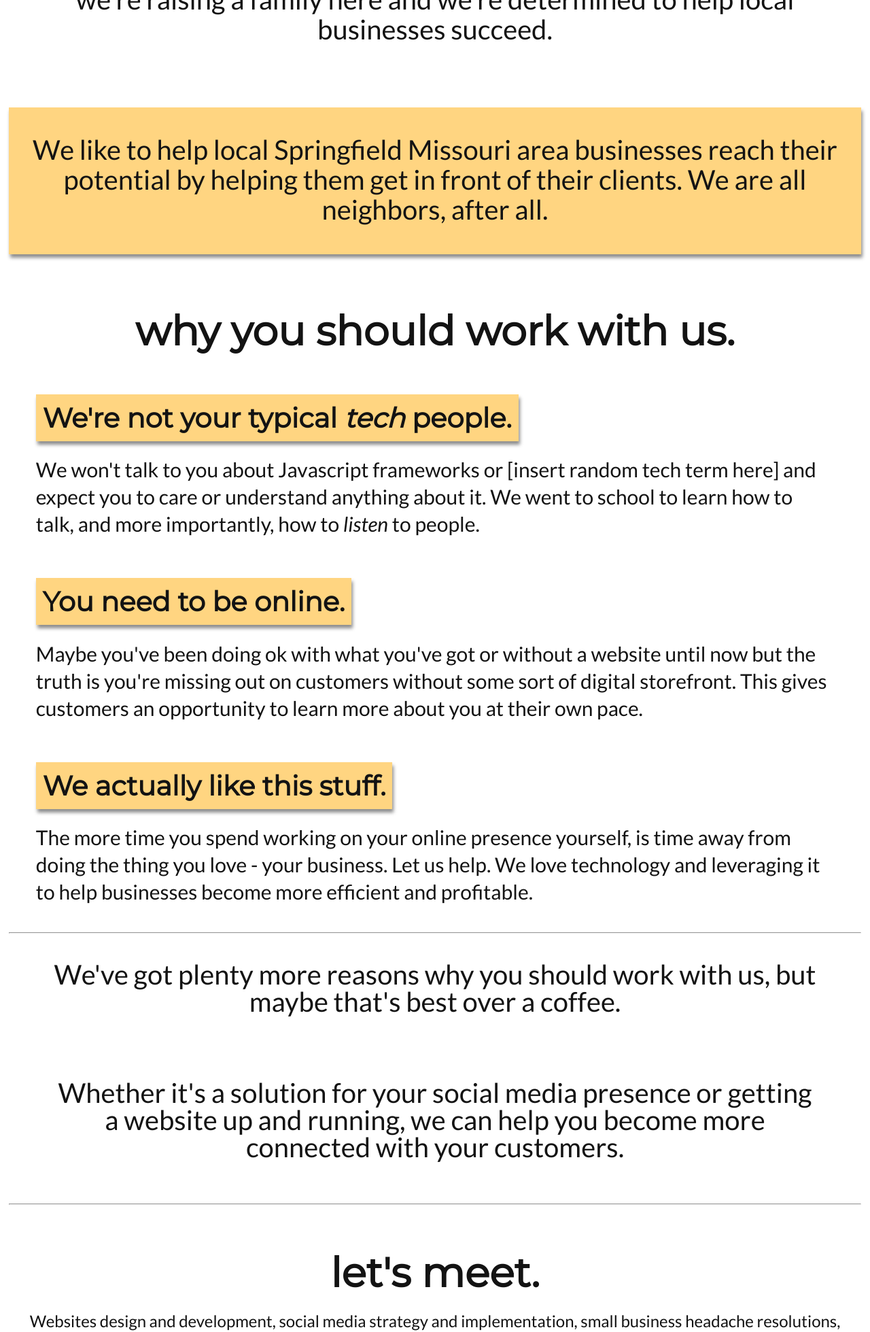
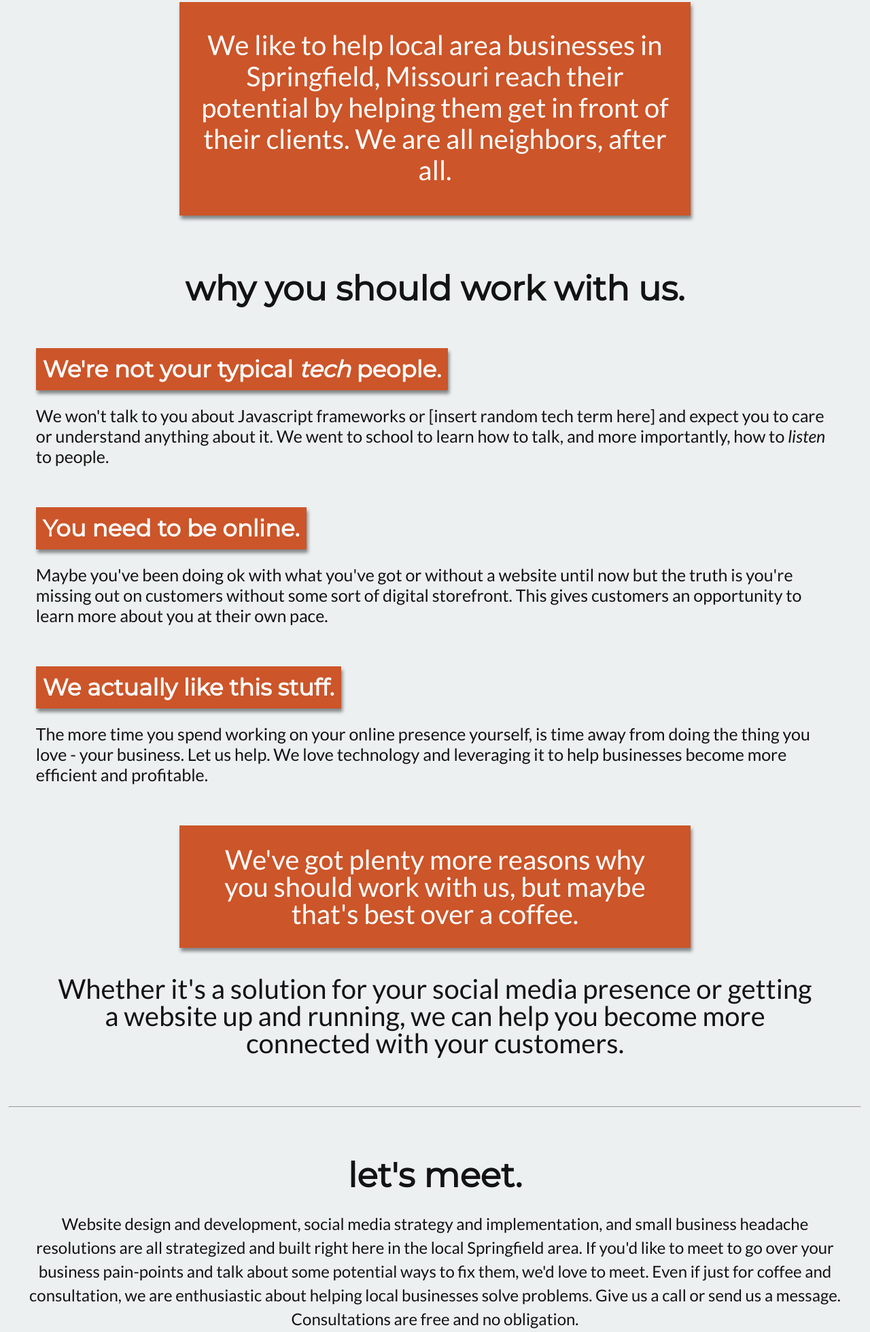
Before and after one commit to tpage99/tpm-gatsby, a Gatsby site: page /about in a window 1280 px wide. Shown: the part 841-2800 px from the top of the page at 68% size. Built offline with nearby package versions, Linux system fonts and the light colour scheme; Gatsby itself is replaced by a stand-in of ours.

Commit message:
updated fonts on about page and reformatter footer information

```diff
--- a/src/assets/main.css
+++ b/src/assets/main.css
@@ -13,7 +13,7 @@ p {
 
 body {
   height: 100%;
-  background: #fff; /* fallback for old browsers */
+  background: #ecf0f1; /* fallback for old browsers */
   color: var(--main-font-color);
 }
 
--- a/src/components/footer.js
+++ b/src/components/footer.js
@@ -1,18 +1,20 @@
-import React, { Component } from 'react';
-import { Link } from 'gatsby';
+import React, { Component } from "react";
+import { Link } from "gatsby";
 
 export default class footer extends Component {
   render() {
     return (
       <footer>
         <section style={{ textAlign: `center`, margin: `2rem 0rem 4rem`, alignContent: `center` }}>
-          <h3 style={{ fontSize: `3rem`, lineHeight: `2rem`, fontWeight: `bold`, paddingTop: `2rem` }}>let's meet.</h3>
+          <h3 style={{ fontSize: `2.5rem`, lineHeight: `2rem`, fontWeight: `bold`, paddingTop: `2rem` }}>
+            let's meet.
+          </h3>
           <p style={{ padding: `0 1.5rem`, lineHeight: `1.75rem` }}>
-            Websites design and development, social media strategy and implementation, small business headache
-            resolutions, are all strategized and built right here in the local Springfield area. If you'd like to meet
-            to go over your business pain-points to talk about some potential ways to fix them, we'd love to meet. Or
-            even if just for coffee, we love helping local businesses solve problems. Give us a call or send us a
-            message. Consultations are free and no obligation.
+            Website design and development, social media strategy and implementation, and small business headache
+            resolutions are all strategized and built right here in the local Springfield area. If you'd like to meet to
+            go over your business pain-points and talk about some potential ways to fix them, we'd love to meet. Even if
+            just for coffee and consultation, we are enthusiastic about helping local businesses solve problems. Give us
+            a call or send us a message. Consultations are free and no obligation.
           </p>
           <p style={{ fontSize: `2rem`, padding: `0 1.5rem 2rem` }}>
             We would love to be a part of the next big thing you're working on.
@@ -20,16 +22,16 @@ export default class footer extends Component {
           <Link
             to="/contact"
             style={{
-              backgroundColor: `#ffd581`,
+              backgroundColor: `#CC5529`,
               padding: `2rem`,
               boxShadow: `rgba(0, 0, 0, 0.45) 2px 5px 5px`,
               maxWidth: `60%`,
               fontSize: `2rem`,
-              color: `black`,
-              textDecoration: `none`,
+              color: `#ECF0F1`,
+              textDecoration: `none`
             }}
           >
-            CTA - Do it!
+            Start Today!
           </Link>
         </section>
         <section
@@ -39,7 +41,7 @@ export default class footer extends Component {
             marginTop: `1rem`,
             padding: `2rem 1rem`,
             backgroundColor: `#2980B9`,
-            color: `white`,
+            color: `#ECF0F1`
           }}
         >
           <div style={{ paddingLeft: `2rem` }}>
@@ -83,6 +85,17 @@ export default class footer extends Component {
             <p style={{ fontSize: `1rem` }}>417.423.9253</p>
           </div>
         </section>
+        <p style={{ backgroundColor: `#2980B9`, color: `#ECF0F1`, textAlign: `center`, fontSize: `1rem` }}>
+          Made in Southwest Missouri. Built with{" "}
+          <a href="https://gatsbyjs.org/" target="_blank" rel="noopener no referrer" style={{ color: `#ECF0F1` }}>
+            GatsbyJS
+          </a>{" "}
+          and hosted on{" "}
+          <a href="https://www.netlify.com/" target="_blank" rel="noopener no referrer" style={{ color: `#ECF0F1` }}>
+            Netlify
+          </a>
+          .
+        </p>
       </footer>
     );
   }
--- a/src/pages/about.js
+++ b/src/pages/about.js
@@ -1,5 +1,4 @@
 import React, { Component } from "react";
-import { Link } from "gatsby";
 import Navbar from "../components/Navbar/Navbar";
 import HomeIcon from "../components/HomeIcon/HomeIcon";
 import Appnav from "../components/Navbar/AppNav";
@@ -16,7 +15,7 @@ export default class about extends Component {
         <HomeIcon />
         <main>
           <Container>
-            <h1 style={{ textAlign: `center`, paddingTop: `2rem`, fontSize: `3rem` }}>meet your neighbors.</h1>
+            <h1 style={{ textAlign: `center`, paddingTop: `2rem`, fontSize: `2.5rem` }}>meet your neighbors.</h1>
             <div style={{ display: `flex`, justifyContent: `space-evenly` }}>
               <div className="img-fluid" style={{ marginBottom: `0`, padding: `0 1rem` }}>
                 <img
@@ -37,8 +36,8 @@ export default class about extends Component {
                 <p style={{ marginTop: `0`, paddingTop: `0`, textAlign: `center` }}>Kendra, marketing consultant</p>
               </div>
             </div>
-            <section style={{ textAlign: `center`, lineHeight: `2.2rem` }}>
-              <p style={{ padding: `3rem`, fontSize: `2rem` }}>
+            <section style={{ textAlign: `center` }}>
+              <p style={{ padding: `3rem`, fontSize: `1.25rem`, lineHeight: `1.5rem` }}>
                 We're Taylor and Kendra Page. A husband and wife team that love to spend time working on projects
                 together and making our local Springfield community better. We moved to the Springfield area from Ohio
                 for college and loved it so much - we stayed! Now we're raising a family here and we're determined to
@@ -46,56 +45,60 @@ export default class about extends Component {
               </p>
               <div
                 style={{
-                  backgroundColor: `#ffd581`,
+                  backgroundColor: `#CC5529`,
                   padding: `2rem 1rem 0.5rem`,
                   boxShadow: `rgba(0, 0, 0, 0.45) 2px 5px 5px`,
-                  margin: `auto`
+                  margin: `auto`,
+                  color: `white`,
+                  maxWidth: `60%`
                 }}
               >
-                <p style={{ fontSize: `2rem` }}>
-                  We like to help local Springfield Missouri area businesses reach their potential by helping them get
-                  in front of their clients. We are all neighbors, after all.
+                <p style={{ fontSize: `2rem`, lineHeight: `2.3rem` }}>
+                  We like to help local area businesses in Springfield, Missouri reach their potential by helping them
+                  get in front of their clients. We are all neighbors, after all.
                 </p>
               </div>
             </section>
             <section style={{ margin: `2rem`, lineHeight: `2rem` }}>
-              <h1 style={{ textAlign: `center`, fontSize: `3rem`, padding: `2rem` }}>why you should work with us.</h1>
-              <h2 style={{ fontSize: `2rem` }}>
+              <h1 style={{ textAlign: `center`, fontSize: `2.5rem`, padding: `2rem` }}>why you should work with us.</h1>
+              <h2 style={{ fontSize: `1.7rem` }}>
                 <span
                   style={{
-                    backgroundColor: `#ffd581`,
+                    backgroundColor: `#CC5529`,
                     padding: `0.5rem`,
-                    boxShadow: `rgba(0, 0, 0, 0.45) 2px 5px 5px`
+                    boxShadow: `rgba(0, 0, 0, 0.45) 2px 5px 5px`,
+                    color: `white`
                   }}
                 >
                   We're not your typical <em>tech</em> people.
                 </span>
               </h2>
-              <p style={{ fontSize: `1.5rem` }}>
+              <p style={{ fontSize: `1.25rem`, lineHeight: `1.5rem` }}>
                 We won't talk to you about Javascript frameworks or [insert random tech term here] and expect you to
                 care or understand anything about it. We went to school to learn how to talk, and more importantly, how
                 to <em>listen</em> to people.
               </p>
-              <h2 style={{ fontSize: `2rem`, paddingTop: `2rem` }}>
+              <h2 style={{ fontSize: `1.7rem`, paddingTop: `2rem` }}>
                 <span
                   style={{
-                    backgroundColor: `#ffd581`,
+                    backgroundColor: `#CC5529`,
                     padding: `0.5rem`,
-                    boxShadow: `rgba(0, 0, 0, 0.45) 2px 5px 5px`
+                    boxShadow: `rgba(0, 0, 0, 0.45) 2px 5px 5px`,
+                    color: `white`
                   }}
                 >
                   You need to be online.
                 </span>
               </h2>
-              <p style={{ fontSize: `1.5rem` }}>
+              <p style={{ fontSize: `1.25rem`, lineHeight: `1.5rem` }}>
                 Maybe you've been doing ok with what you've got or without a website until now but the truth is you're
                 missing out on customers without some sort of digital storefront. This gives customers an opportunity to
                 learn more about you at their own pace.
               </p>
-              <h2 style={{ fontSize: `2rem`, paddingTop: `2rem` }}>
+              <h2 style={{ fontSize: `1.7rem`, paddingTop: `2rem`, color: `white` }}>
                 <span
                   style={{
-                    backgroundColor: `#ffd581`,
+                    backgroundColor: `#CC5529`,
                     padding: `0.5rem`,
                     boxShadow: `rgba(0, 0, 0, 0.45) 2px 5px 5px`
                   }}
@@ -103,33 +106,33 @@ export default class about extends Component {
                   We actually like this stuff.
                 </span>
               </h2>
-              <p style={{ fontSize: `1.5rem` }}>
+              <p style={{ fontSize: `1.25rem`, lineHeight: `1.5rem` }}>
                 The more time you spend working on your online presence yourself, is time away from doing the thing you
                 love - your business. Let us help. We love technology and leveraging it to help businesses become more
                 efficient and profitable.
               </p>
             </section>
-            <hr
-              style={{
-                display: `block`,
-                marginTop: `0.5rem`,
-                marginBottom: `0.5rem`,
-                marginLeft: `auto`,
-                marginRight: `auto`,
-                borderStyle: `inset`,
-                borderWidth: `1px`
-              }}
-            />
             <section
               style={{
                 textAlign: `center`,
-                lineHeight: `2rem`
+                lineHeight: `2rem`,
+                marginTop: `3rem`
               }}
             >
-              <p style={{ padding: `1.5rem 3rem`, fontSize: `2rem` }}>
+              <p
+                style={{
+                  padding: `1.5rem 3rem`,
+                  fontSize: `2rem`,
+                  backgroundColor: `#CC5529`,
+                  boxShadow: `rgba(0, 0, 0, 0.45) 2px 5px 5px`,
+                  margin: `auto`,
+                  color: `white`,
+                  maxWidth: `60%`
+                }}
+              >
                 We've got plenty more reasons why you should work with us, but maybe that's best over a coffee.
               </p>
-              <p style={{ padding: `1.5rem 3rem`, fontSize: `2rem` }}>
+              <p style={{ padding: `2rem 3rem`, fontSize: `2rem` }}>
                 Whether it's a solution for your social media presence or getting a website up and running, we can help
                 you become more connected with your customers.
               </p>
```
Also changed, not shown: src/pages/index.js (+7 -6 lines).
